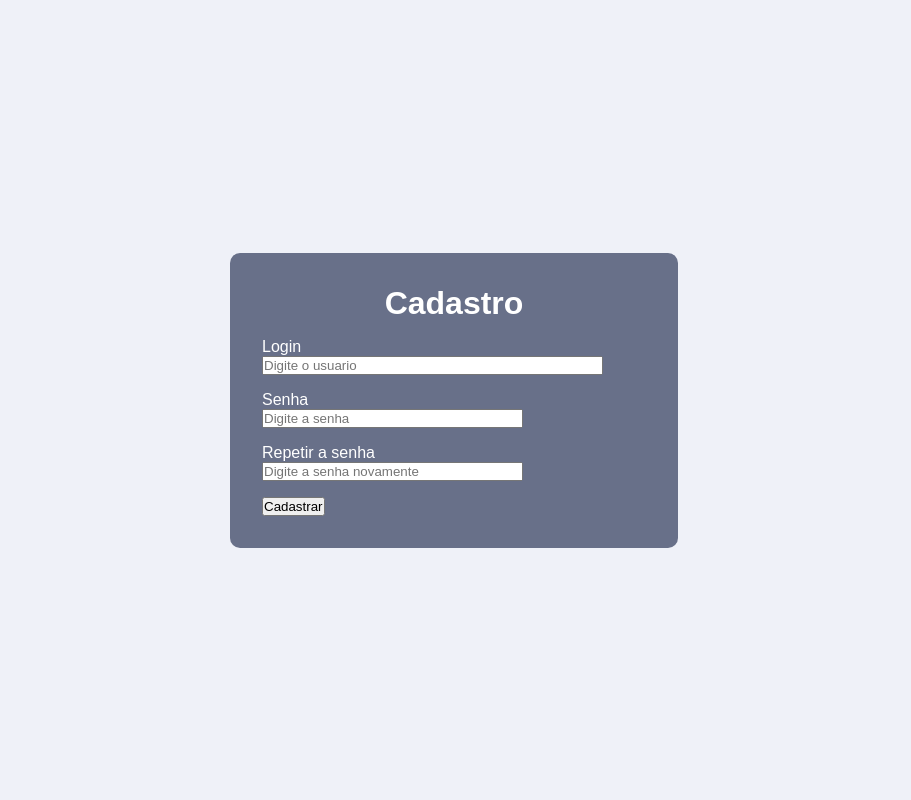
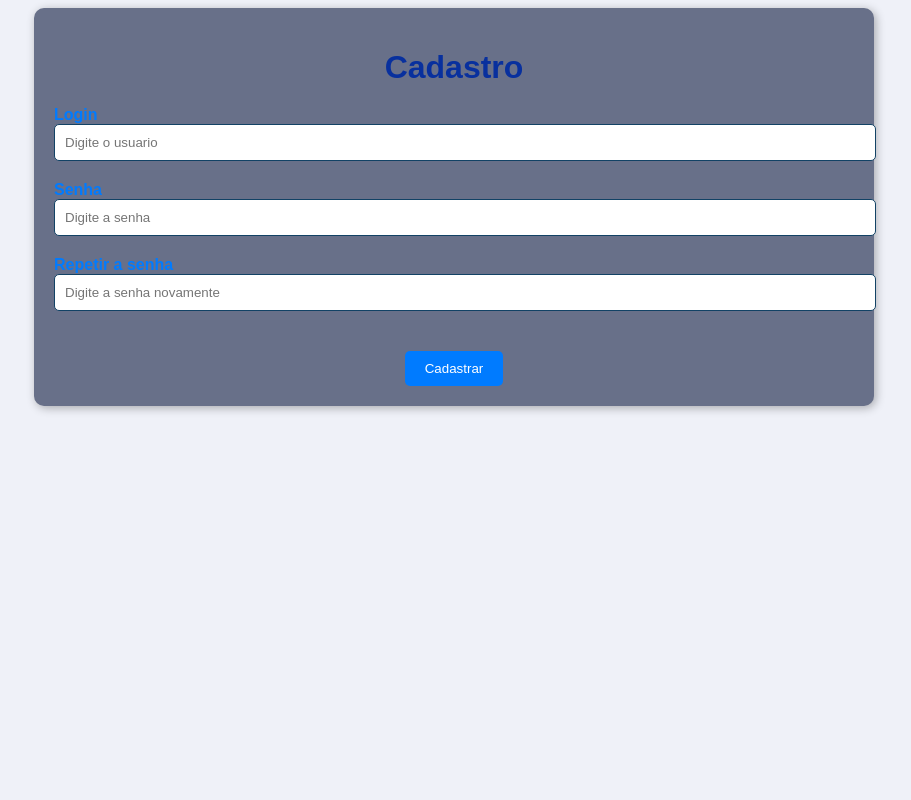
Before and after one commit to matheusct82/Ex01-PW-22, a PHP site: page /cadastro.php in a window 1280 px wide. Shown: the whole page, without its empty margins (186-1097 px from the left). Run offline with PHP 8.4, Linux system fonts and the light colour scheme.

Commit message:
atualização para avaliação substitutiva

```diff
--- a/Exercicio prog web/cadastro.css
+++ b/Exercicio prog web/cadastro.css
@@ -6,87 +6,73 @@
     --color-Blue1: rgb(8, 48, 158);
     --color-Blue2: #007bff;
     --color-Blue3: #124265;
-    --color-black: rgb(0, 0, 0);
+}
+body {
+    font-family: Arial, sans-serif;
+    background-color: var(--color-dark2);
   }
 
-*{
-    margin: 0;
-    padding: 0;
-}
-
-body{
-    font-family: Arial, Helvetica, sans-serif;
-
-    background-color: var(--color-dark2);
-    color: var(--color-white);
-    display: flex;
-    justify-content: center;
-    align-items: center;
-    height: 100vh;
-}
-
-.content{
+  .content {
+    max-width: 800px;
+    margin: 0 auto;
     background-color: var(--color-dark1);
-    padding: 2rem;
+    padding: 20px;
     border-radius: 10px;
-    min-width: 30%;
-}
-
-h1{
-    margin-bottom: 1rem;
+    box-shadow: 2px 2px 10px rgba(0, 0, 0, 0.3);
     text-align: center;
   }
 
-.content form{
+  h1 {
+    color: var(--color-Blue1);
+    margin-bottom: 20px;
+  }
+
+  form {
     display: flex;
     flex-direction: column;
-    gap: 1rem;
+    align-items: center;
+    justify-content: center;
   }
 
-.span-required{
-    font-size: 12px;
-    margin: 2px 0 0 1px var(--color-red);
-    color: var(--color-white);
-    display: none;
+  .field {
+    margin-bottom: 20px;
+    width: 100%;
+    text-align: left;
   }
 
-.inputs{
-    padding: 8px 5px;
-    outline: none;
-    border-radius: 5px;
-    background-color: var(--color-dark2);
-    border: 2px solid var(--color-dark2);
-    color: var(--color-black);
-    width: 100%;
-    box-sizing: border-box;
-    transition: .3s;
+  .field-label {
+    font-weight: bold;
+    color: var(--color-Blue2);
   }
 
-.inputs:focus{
-    border-color: var(--color-Blue2);
+  .field-data input[type="text"] {
+    width: 100%;
+    padding: 10px;
+    border: 1px solid var(--color-Blue3);
+    border-radius: 5px;
+    color: var(--color-Blue3);
   }
 
+  .button-container {
+    margin-top: 20px;
+  }
 
-button[type="submit"]{
-    padding: 1rem;
-    font-size: 1rem;
-    outline: none;
+  .submit-button {
+    background-color: var(--color-Blue2);
+    color: white;
+    padding: 10px 20px;
     border: none;
     border-radius: 5px;
-    margin-top: 1rem;
-    background-color: var(--color-Blue2);
-    color: var(--color-white);
     cursor: pointer;
-    transition: .3s;
   }
 
-button[type="submit"]:hover{
-    background-color: var(--color-Blue1);
+  .submit-button:hover {
+    background-color: var(--color-Blue3);
   }
 
-@media screen and (max-width: 576px) {
-    .box-select{
-        flex-direction: column;
-        gap: 5px;
+  a {
+    color: var(--color-red);
+    text-decoration: none;
+    margin-top: 20px;
+    display: block;
   }
-}
--- a/Exercicio prog web/cadastro.php
+++ b/Exercicio prog web/cadastro.php
@@ -12,7 +12,6 @@ if (isset($_POST["botao-submit"])) {
 
 <?php
     include_once 'connect.php';
-
     $sql_verificar = "SELECT * FROM usuario WHERE usuario = '$usuario'";
 
     $sql = "INSERT INTO usuario (usuario, senha) VALUES ('$usuario', '$hash')";
@@ -47,8 +46,9 @@ if (isset($_POST["botao-submit"])) {
   <meta charset="UTF-8">
   <meta http-equiv="X-UA-Compatible" content="IE=edge">
   <meta name="viewport" content="width=device-width, initial-scale=1.0">
+ <link href="cadastro.css" rel="stylesheet" />
   <title>Cadastro</title>
-  <link rel="stylesheet" href="cadastro.css">
+
 </head>
 <body>
 </div>
--- a/Exercicio prog web/entrar.php
+++ b/Exercicio prog web/entrar.php
@@ -15,6 +15,7 @@ session_start();
 </head>
 
 <body>
+<?php include_once 'header.php'; ?>
                     <h3 class="title has-text-grey">Sistema de Login</h3>
                     <?php
                     if(isset($_SESSION['nao_autenticado'])):
--- a/Exercicio prog web/list.php
+++ b/Exercicio prog web/list.php
@@ -1,7 +1,7 @@
 <?php
 session_start();
 include('conexao.php');
-
+include_once 'header.php';
 
 if (isset($_SESSION['logged_in']) && $_SESSION['logged_in'] == true) {
     echo "Bem-vindo, " . $_SESSION['username'];
--- a/Exercicio prog web/servico.php
+++ b/Exercicio prog web/servico.php
@@ -1,4 +1,5 @@
 <?php
+include_once 'header.php';
 if (isset($_POST['nome']) && isset($_POST['endereco']) && isset($_POST['telefone']) && isset($_POST['descricao'])) {
   include('conexao.php');
   $nome = mysqli_real_escape_string($conexao, $_POST["nome"]);
@@ -23,6 +24,7 @@ if (isset($_POST['nome']) && isset($_POST['endereco']) && isset($_POST['telefone
   <meta charset="UTF-8">
   <meta http-equiv="X-UA-Compatible" content="IE=edge">
   <meta name="viewport" content="width=device-width, initial-scale=1.0">
+  <link href="servico.css" rel="stylesheet" />
   <title>Document</title>
 </head>
 <body>
--- a/Exercicio prog web/style.css
+++ b/Exercicio prog web/style.css
@@ -92,13 +92,14 @@ section.main{
   background-color: var(--color-Blue2);
   display: inline-block;
   padding: 8px 30px;
-  color:var(--color-dark2);
+  color: var(--color-dark2);
   border-radius: 6px;
   font-size: 16px;
   border: 0;
   cursor: pointer;
+  text-decoration: none;
 }
-.main__cta button:hover{
+ .main__cta button:hover{
   background-color: var(--color-Blue3);
 }
 .tipos{
```
Also changed, not shown: Exercicio prog web/header.php (added, +34 -0 lines), Exercicio prog web/index.php (+6 -5 lines), Exercicio prog web/servico.css (added, +67 -0 lines), Exercicio prog web/config.php (line endings or trailing spaces). Lines whose indentation alone changed are shown as unchanged.
